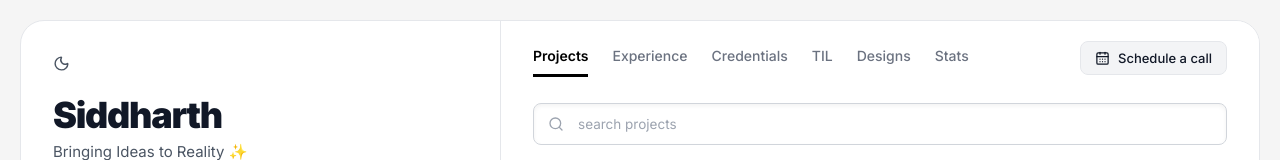
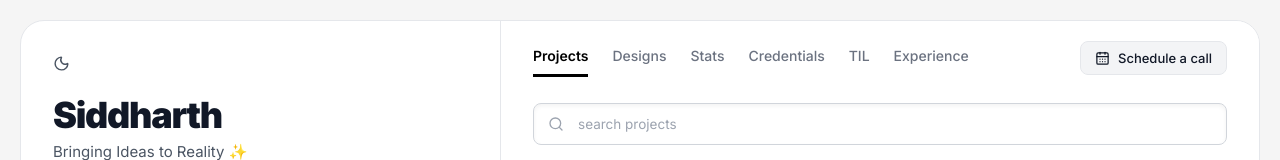
Before and after one commit to siddharthkmaharana/portfolio, a React (Vite) app: page / in a window 1280 px wide. Shown: the top 160 px of the page. Built offline with nearby package versions, Linux system fonts and the light colour scheme.

Commit message:
feat(navigation): rearrange menu tabs order

```diff
--- a/src/App.jsx
+++ b/src/App.jsx
@@ -11,7 +11,7 @@ import Designs from './components/Designs'
 import Stats from './components/Stats'
 import { ScheduleModal, TopScheduleButton } from './components/ScheduleModal'
 
-const TABS = ['Projects', 'Experience', 'Credentials', 'TIL', 'Designs', 'Stats']
+const TABS = ['Projects', 'Designs', 'Stats', 'Credentials', 'TIL', 'Experience']
 
 function App() {
   const [activeTab, setActiveTab] = useState('Projects')
@@ -60,11 +60,11 @@ function App() {
             {/* TAB BODY VIEWS */}
             <div className="content-body">
               {activeTab === 'Projects' && <Projects dark={dark} />}
-              {activeTab === 'Experience' && <Experience />}
+              {activeTab === 'Designs' && <Designs />}
+              {activeTab === 'Stats' && <Stats />}
               {activeTab === 'Credentials' && <Credentials />}
               {activeTab === 'TIL' && <TIL />}
-              {activeTab === 'Designs' && <Designs />}
-              {activeTab === 'Stats' && <Stats />}
+              {activeTab === 'Experience' && <Experience />}
             </div>
           </section>
         </main>
--- a/src/data/designs.js
+++ b/src/data/designs.js
@@ -1,7 +1,7 @@
 /**
  * DESIGN SHOWCASE DATA
  * Automatically synchronized with https://github.com/siddharthkmaharana/landing_page_gallery
- * Last synced: 2026-09-30T13:12:06.132Z
+ * Last synced: 2026-10-01T07:17:11.325Z
  */
 
 export const designProjects = [
```
